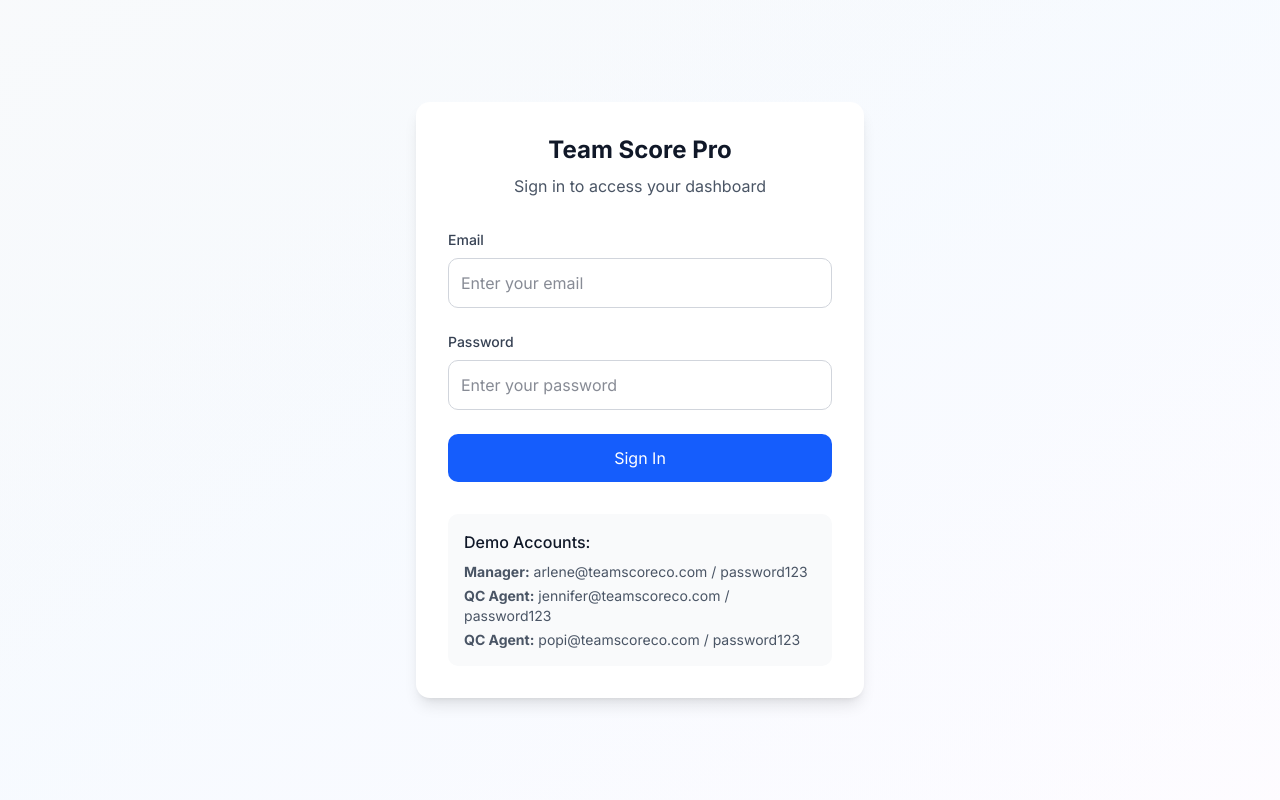
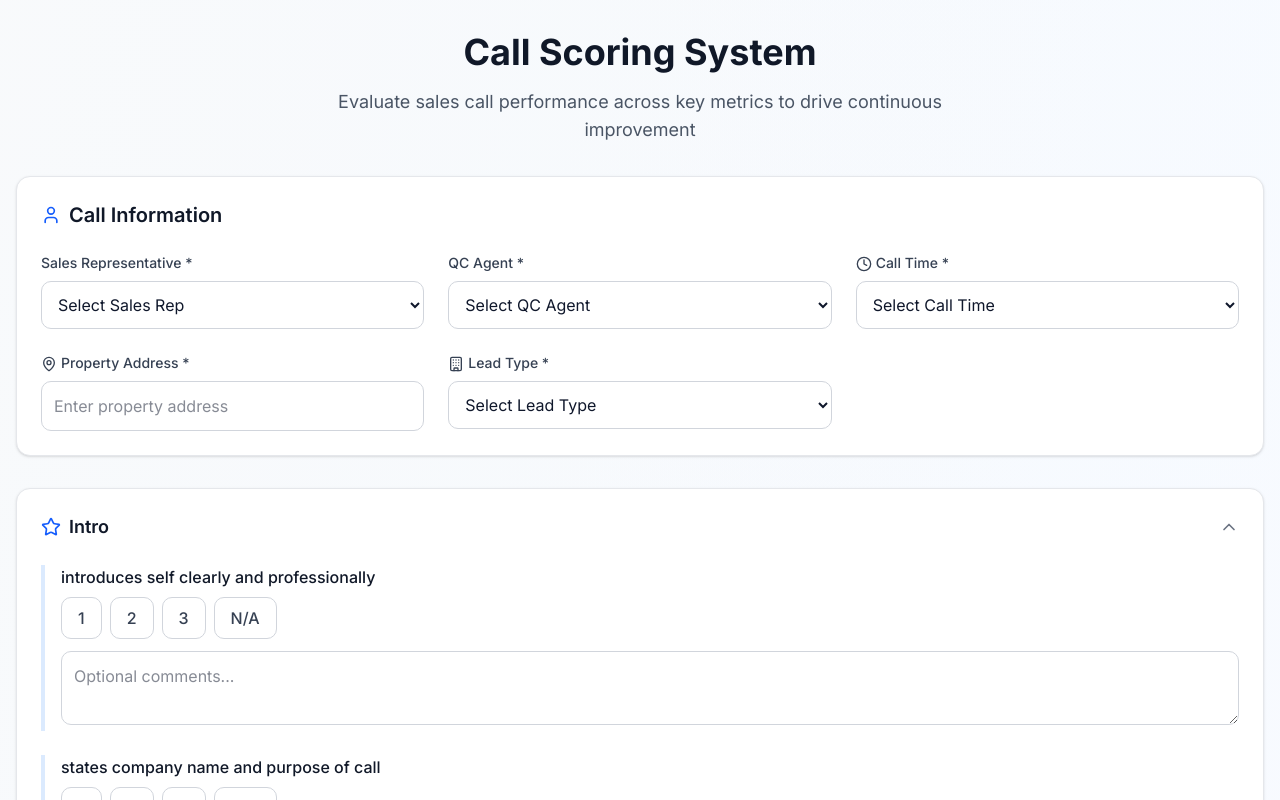
Before and after one commit to kurtmwiid-code/team-score-app, a Next.js app: page /scoring in a window 1280 px wide. Shown: the top 800 px of the page. Built offline with nearby package versions, Linux system fonts and the light colour scheme.

Commit message:
Remove authentication system completely

```diff
--- a/components/AuthWrapper.tsx
+++ b/components/AuthWrapper.tsx
@@ -1,179 +1,12 @@
 'use client'
 
-import { useState, useEffect, ReactNode } from 'react'
-import { createClient } from '@supabase/supabase-js'
-import type { User, Session } from '@supabase/supabase-js'
-import { supabase } from '@/lib/supabaseClient'
-
+import { ReactNode } from 'react'
 
 interface AuthWrapperProps {
   children: ReactNode
 }
 
 export default function AuthWrapper({ children }: AuthWrapperProps) {
-  const [user, setUser] = useState<User | null>(null)
-  const [loading, setLoading] = useState(true)
-  const [email, setEmail] = useState('')
-  const [password, setPassword] = useState('')
-  const [loginError, setLoginError] = useState('')
-  const [isLoggingIn, setIsLoggingIn] = useState(false)
-
-  useEffect(() => {
-    // Check current session
-    const checkUser = async () => {
-      const { data: { session } } = await supabase.auth.getSession()
-      setUser(session?.user ?? null)
-      setLoading(false)
-    }
-
-    checkUser()
-
-    // Listen for auth changes
-    const { data: { subscription } } = supabase.auth.onAuthStateChange(
-      (event: string, session: Session | null) => {
-        setUser(session?.user ?? null)
-        setLoading(false)
-      }
-    )
-
-    return () => subscription.unsubscribe()
-  }, [])
-
-  const handleLogin = async (e: React.FormEvent) => {
-    e.preventDefault()
-    setIsLoggingIn(true)
-    setLoginError('')
-
-    try {
-      const { data, error } = await supabase.auth.signInWithPassword({
-        email,
-        password,
-      })
-
-      if (error) {
-        setLoginError(error.message)
-      } else {
-        setUser(data.user)
-      }
-    } catch (error) {
-      setLoginError('An unexpected error occurred')
-    } finally {
-      setIsLoggingIn(false)
-    }
-  }
-
-  const handleLogout = async () => {
-    await supabase.auth.signOut()
-    setUser(null)
-  }
-
-  if (loading) {
-    return (
-      <div className="min-h-screen bg-gradient-to-br from-slate-50 via-blue-50/30 to-purple-50/20 flex items-center justify-center">
-        <div className="text-center">
-          <div className="animate-spin rounded-full h-12 w-12 border-b-2 border-blue-600 mx-auto mb-4"></div>
-          <p className="text-gray-600">Loading...</p>
-        </div>
-      </div>
-    )
-  }
-
-  if (!user) {
-    return (
-      <div className="min-h-screen bg-gradient-to-br from-slate-50 via-blue-50/30 to-purple-50/20 flex items-center justify-center">
-        <div className="bg-white p-8 rounded-xl shadow-lg w-full max-w-md">
-          <div className="text-center mb-8">
-            <h1 className="text-2xl font-bold text-gray-900 mb-2">Team Score Pro</h1>
-            <p className="text-gray-600">Sign in to access your dashboard</p>
-          </div>
-
-          <form onSubmit={handleLogin} className="space-y-6">
-            <div>
-              <label htmlFor="email" className="block text-sm font-medium text-gray-700 mb-2">
-                Email
-              </label>
-              <input
-                id="email"
-                type="email"
-                value={email}
-                onChange={(e) => setEmail(e.target.value)}
-                className="w-full p-3 border border-gray-300 rounded-lg focus:ring-2 focus:ring-blue-500 focus:border-transparent"
-                placeholder="Enter your email"
-                required
-              />
-            </div>
-
-            <div>
-              <label htmlFor="password" className="block text-sm font-medium text-gray-700 mb-2">
-                Password
-              </label>
-              <input
-                id="password"
-                type="password"
-                value={password}
-                onChange={(e) => setPassword(e.target.value)}
-                className="w-full p-3 border border-gray-300 rounded-lg focus:ring-2 focus:ring-blue-500 focus:border-transparent"
-                placeholder="Enter your password"
-                required
-              />
-            </div>
-
-            {loginError && (
-              <div className="p-3 bg-red-50 border border-red-200 rounded-lg">
-                <p className="text-red-800 text-sm">{loginError}</p>
-              </div>
-            )}
-
-            <button
-              type="submit"
-              disabled={isLoggingIn}
-              className="w-full bg-blue-600 text-white py-3 px-4 rounded-lg hover:bg-blue-700 disabled:opacity-50 disabled:cursor-not-allowed transition-colors flex items-center justify-center"
-            >
-              {isLoggingIn ? (
-                <>
-                  <div className="animate-spin rounded-full h-4 w-4 border-2 border-white border-t-transparent mr-2"></div>
-                  Signing in...
-                </>
-              ) : (
-                'Sign In'
-              )}
-            </button>
-          </form>
-
-          <div className="mt-8 p-4 bg-gray-50 rounded-lg">
-            <h3 className="font-medium text-gray-900 mb-2">Demo Accounts:</h3>
-            <div className="text-sm text-gray-600 space-y-1">
-              <p><strong>Manager:</strong> arlene@teamscoreco.com / password123</p>
-              <p><strong>QC Agent:</strong> jennifer@teamscoreco.com / password123</p>
-              <p><strong>QC Agent:</strong> popi@teamscoreco.com / password123</p>
-            </div>
-          </div>
-        </div>
-      </div>
-    )
-  }
-
-  return (
-    <div>
-      {/* User info bar */}
-      <div className="bg-white border-b border-gray-200 px-6 py-3">
-        <div className="flex items-center justify-between max-w-7xl mx-auto">
-          <div className="flex items-center gap-3">
-            <div className="w-8 h-8 bg-blue-600 rounded-full flex items-center justify-center text-white font-semibold text-sm">
-              {user.email?.charAt(0).toUpperCase()}
-            </div>
-            <span className="text-gray-700 font-medium">{user.email}</span>
-          </div>
-          <button
-            onClick={handleLogout}
-            className="text-gray-600 hover:text-gray-900 text-sm font-medium transition-colors"
-          >
-            Sign Out
-          </button>
-        </div>
-      </div>
-
-      {children}
-    </div>
-  )
+  // Simply return the children without any authentication
+  return <>{children}</>
 }
```
